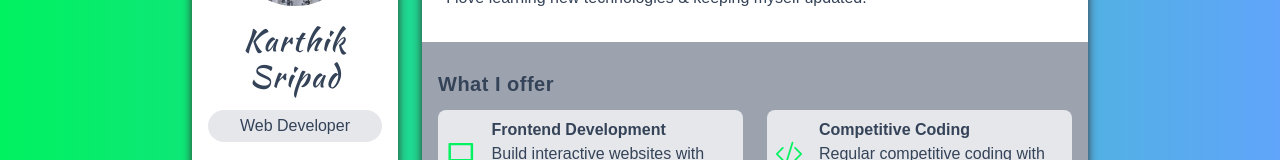
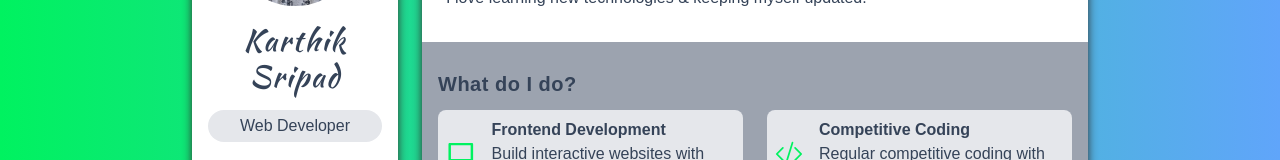
Before and after one commit to karthiksripad18/portfolio-nextjs, a Next.js app: page / in a window 1280 px wide. Shown: the part 194-354 px from the top of the page. Built offline with nearby package versions, Linux system fonts and the light colour scheme.

Commit message:
continue with 9th video

```diff
--- a/pages/index.tsx
+++ b/pages/index.tsx
@@ -10,7 +10,7 @@ const index = () => {
         I love learning new technologies & keeping myself updated.
       </h5>
       <div className="flex-grow p-4 mt-5 bg-gray-400 dark:bg-dark-100" style={{marginLeft: '-1.5rem', marginRight: '-1.5rem'}}>
-        <h6 className="my-3 text-xl font-bold tracking-wide">What I offer</h6>
+        <h6 className="my-3 text-xl font-bold tracking-wide">What do I do?</h6>
         <div className="grid gap-6 lg:grid-cols-2">
           {
             services.map(service => <div className="bg-gray-200 rounded-lg dark:bg-dark-200 lg:col-span-1"><ServiceCard service={service} /></div>)
```
